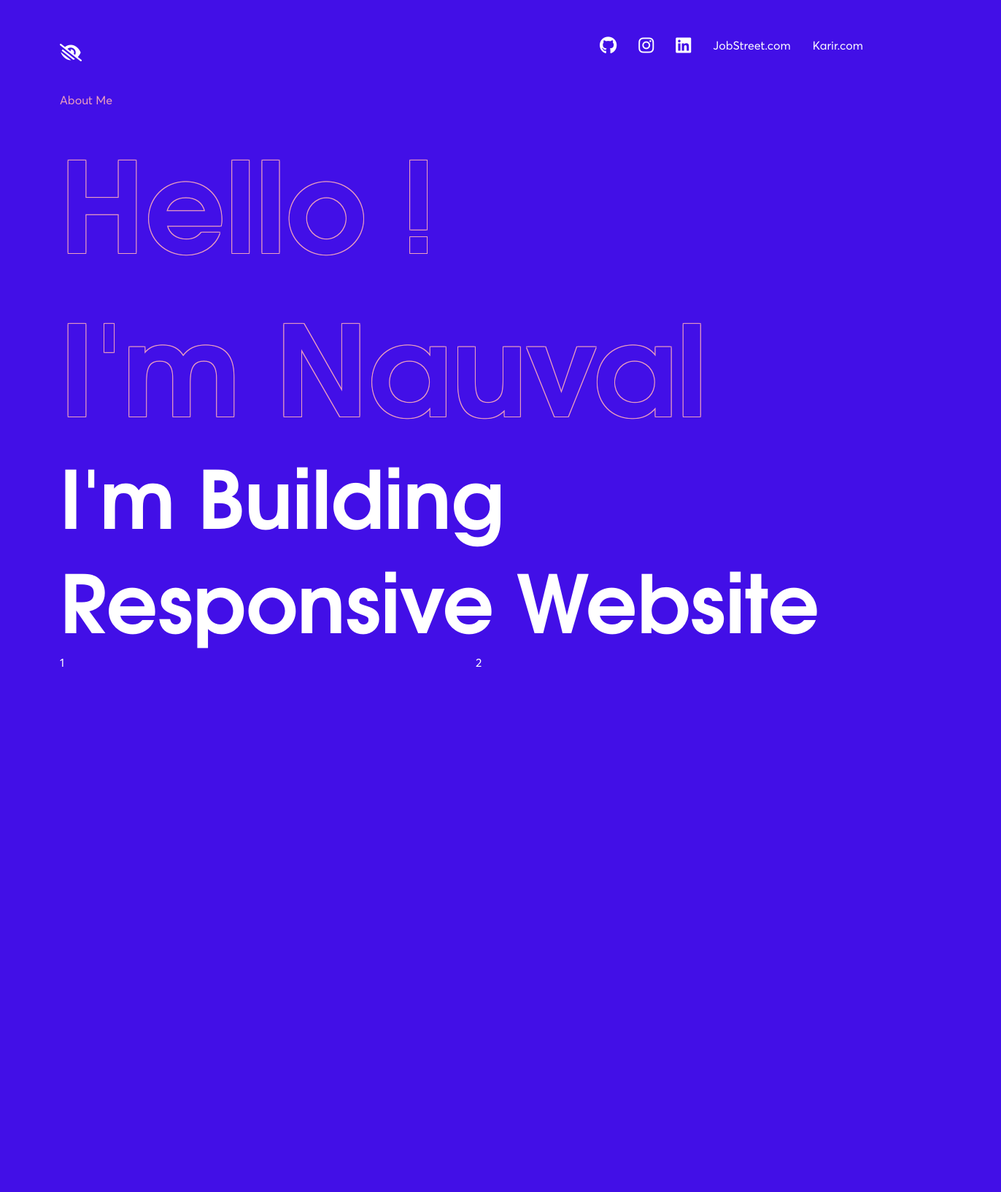
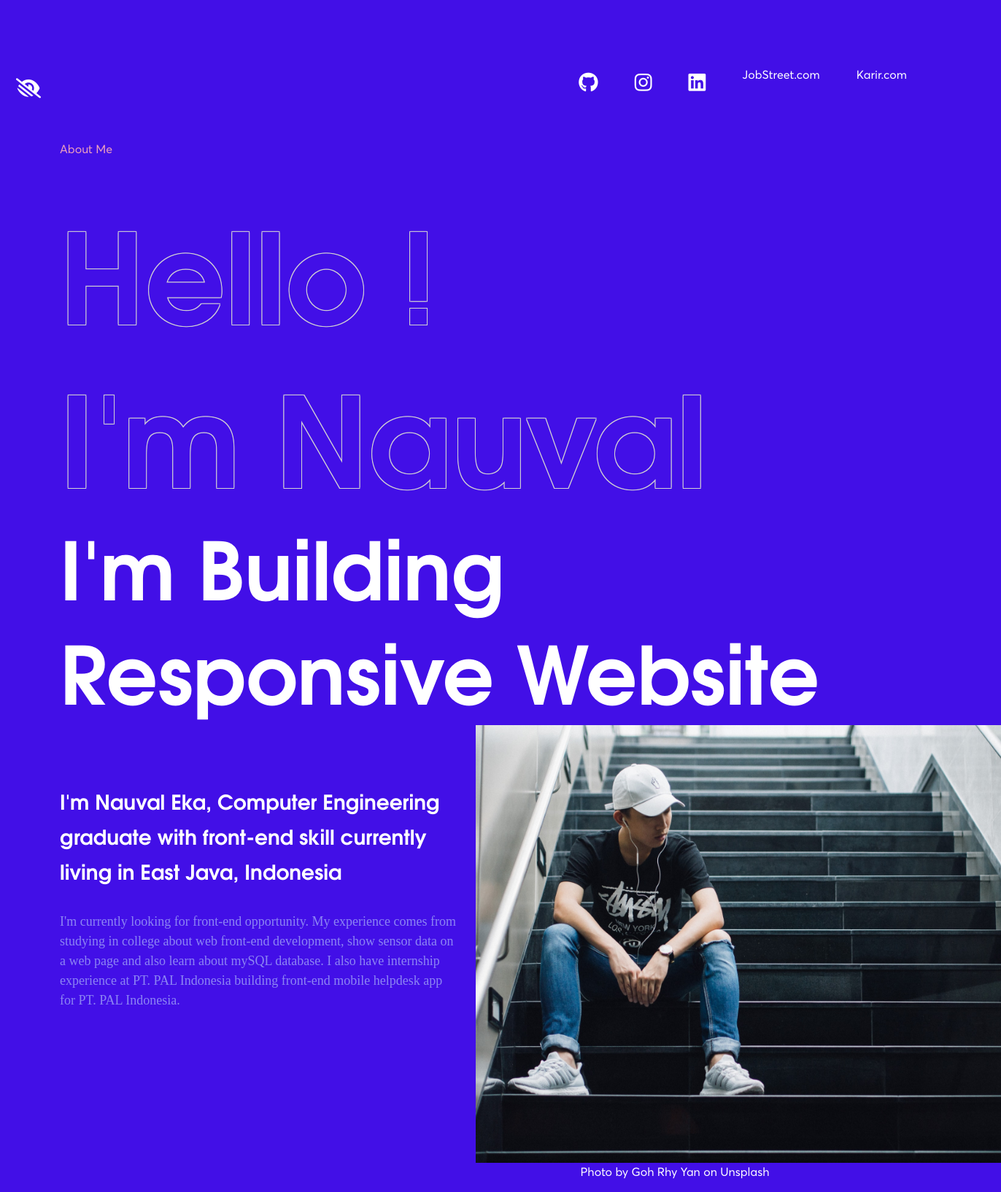
Before and after one commit to mnaauval/nauval-eka, a plain HTML site: page index.html in a window 1280 px wide. Shown: the whole page at 73% size, 1372 px wide, since content can reach past the window. Before the commit the page ends 920 px from the top, so only its background shows below. Drawn offline with Linux system fonts and the light colour scheme; a web font is replaced by a local one.

Commit message:
update web

```diff
--- a/css/style.css
+++ b/css/style.css
@@ -37,6 +37,12 @@ p::selection {
 a {
   color: white;
   text-decoration: none;
+  transition: 0.4s;
+}
+a:hover {
+  background: var(--col-accent);
+  color: white;
+  padding: 10px;
 }
 ul,
 ol {
@@ -60,7 +66,7 @@ p {
   border-radius: 50%;
   /* padding: 0.3rem; */
   /* width: 1rem; */
-  font-size: 1.5rem;
+  font-size: 1.7rem;
 }
 
 /* =============== NAV CSS =============== */
@@ -68,11 +74,15 @@ p {
   display: flex;
   justify-content: space-between;
   align-items: center;
-  padding-top: 50px;
+  padding-top: 90px;
+}
+.mynavbar a {
+  padding: 10px;
 }
 .mynavbar-nav {
   display: flex;
   justify-content: space-between;
+  text-align: center;
 }
 .mynav-item {
   padding: 0 15px;
@@ -83,18 +93,38 @@ p {
   padding-top: 35px;
   color: var(--col-accent);
   font-size: 1rem;
+  line-height: 32px;
+  padding-bottom: 25px;
 }
 .heading-hello span {
   font-size: 172px;
   color: var(--col-background);
-  text-shadow: -1px -1px 0 var(--col-accent), 1px -1px 0 var(--col-accent), -1px 1px 0 var(--col-accent), 1px 1px 0 var(--col-accent);
+  text-shadow: -1px -1px 0 lightgray, 1px -1px 0 lightgray, -1px 1px 0 lightgray, 1px 1px 0 lightgray;
+}
+.heading-hello span::selection {
+  background: var(--col-accent);
 }
 .heading-hello {
   font-size: 110px;
   line-height: 1.3;
   font-family: var(--font-texbold);
 }
-.heading-hello span::selection {
-  text-shadow: -1px -1px 0 lightgray, 1px -1px 0 lightgray, -1px 1px 0 lightgray, 1px 1px 0 lightgray;
-  background: var(--col-accent);
+.left-content-about {
+  padding-top: 80px;
 }
+.left-content-about h3 {
+  font-family: var(--font-texbold) !important;
+  font-size: 28px;
+  line-height: 1.7;
+}
+.left-content-about p {
+  padding-top: 25px;
+}
+.right-content-about img {
+  width: 720px;
+  height: 600px;
+  object-fit: cover;
+}
+.right-content-about figcaption {
+  text-align: center;
+}
--- a/index.html
+++ b/index.html
@@ -13,7 +13,7 @@
   </head>
   <body>
     <header>
-      <div class="container">
+      <div class="container-nav">
         <nav class="mynavbar">
           <a href="#" class="mynavbar-logo fas fa-low-vision"></a>
           <ul class="mynavbar-nav">
@@ -51,8 +51,26 @@
         </header>
         <div class="content-about">
           <div class="row">
-            <div class="col-md-6 justify-content-center">1</div>
-            <div class="col-md-6 justify-content-center">2</div>
+            <div class="col-md-6 justify-content-center">
+              <div class="left-content-about">
+                <h3>I'm Nauval Eka, Computer Engineering graduate with front-end skill currently living in East Java, Indonesia</h3>
+                <p>
+                  I'm currently looking for front-end opportunity. My experience comes from studying in college about web front-end development, show sensor data on a web page and also learn about mySQL database. I also have internship
+                  experience at PT. PAL Indonesia building front-end mobile helpdesk app for PT. PAL Indonesia.
+                </p>
+              </div>
+            </div>
+            <div class="col-md-6 justify-content-center">
+              <div class="right-content-about">
+                <figure>
+                  <img src="./image/goh-rhy-yan-XgsVB9Uwpq8-unsplash.jpg" alt="profile picture" />
+                  <figcaption>
+                    Photo by <a href="https://unsplash.com/@gohrhyyan?utm_source=unsplash&utm_medium=referral&utm_content=creditCopyText">Goh Rhy Yan</a> on
+                    <a href="https://unsplash.com/?utm_source=unsplash&utm_medium=referral&utm_content=creditCopyText">Unsplash</a>
+                  </figcaption>
+                </figure>
+              </div>
+            </div>
           </div>
         </div>
         <!-- <div class="content-about">
```
Also changed, not shown: css/bootstrap.css.
